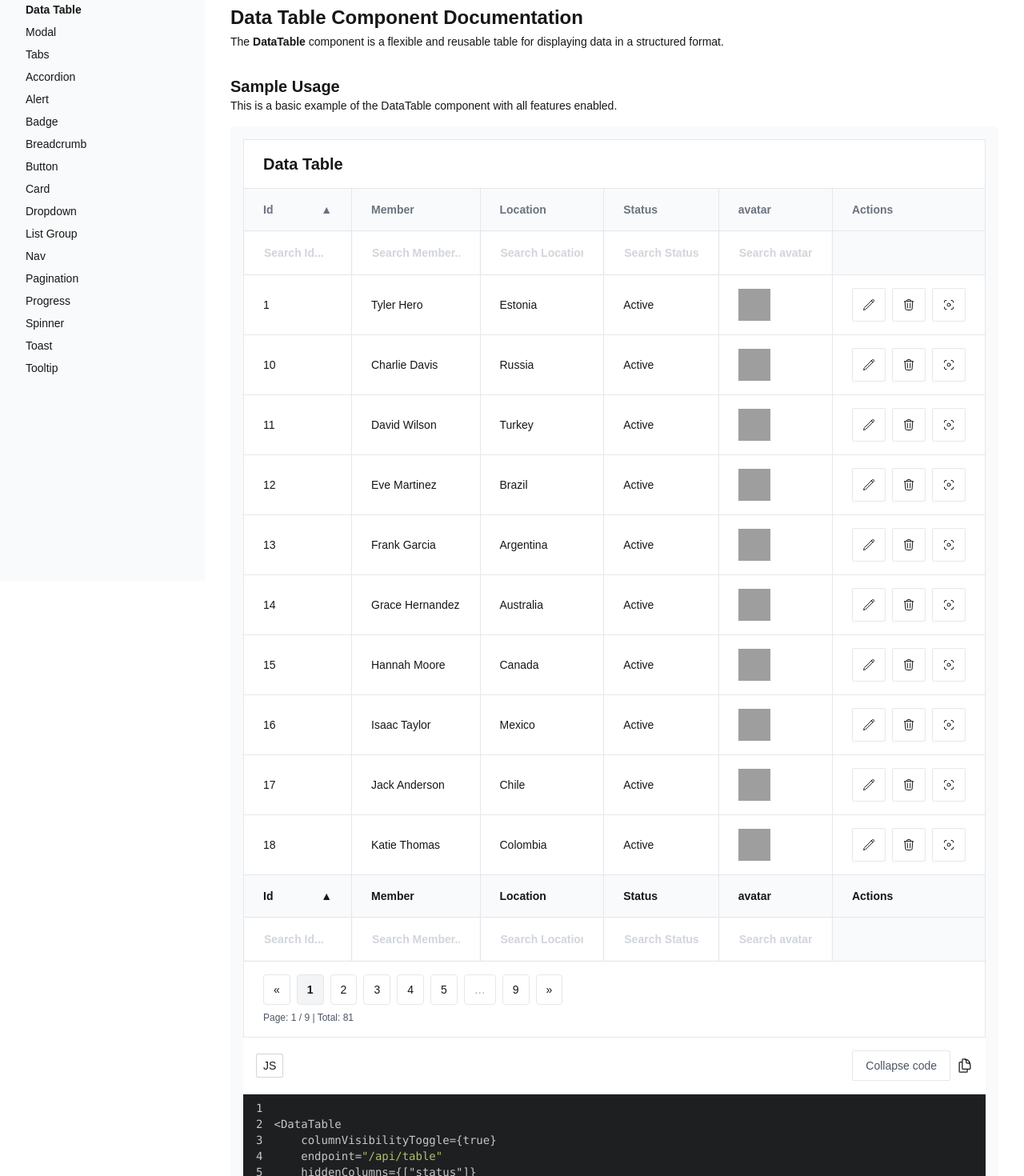
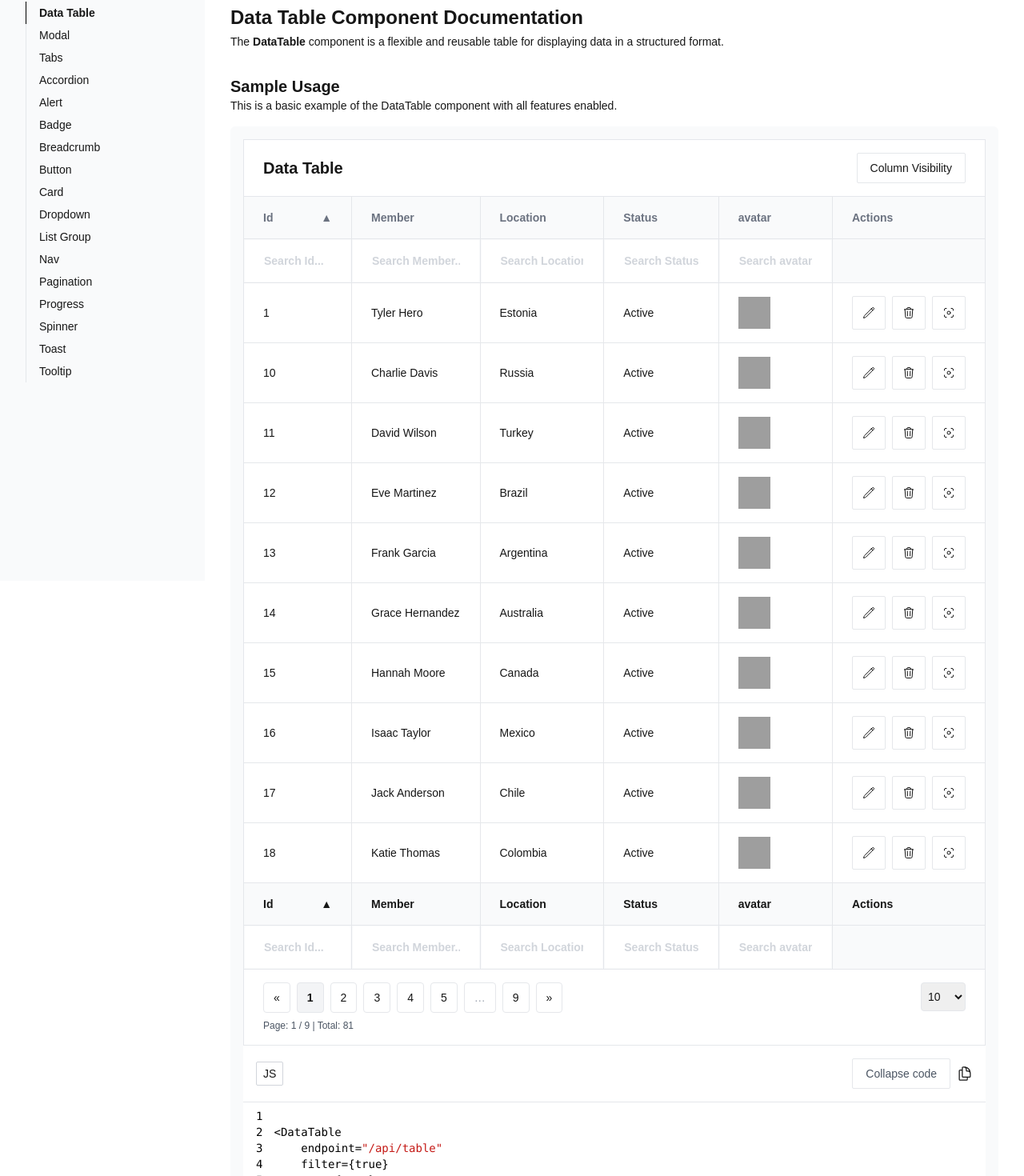
Before and after one commit to kenangundogan/cms, a Next.js app: page /docs/datatable in a window 1280 px wide. Shown: the part 154-1624 px from the top of the page at 80% size. Built offline with nearby package versions, Linux system fonts and the light colour scheme; grey boxes are pictures that could not be loaded.

Commit message:
refactor CodeCard and DataTable components; update styling for consistency and enhance example documentation

```diff
--- a/src/app/components/ui/CodeCard.jsx
+++ b/src/app/components/ui/CodeCard.jsx
@@ -53,7 +53,7 @@ const CodeCard = ({ codeSnippets }) => {
                     <div>
                         <SyntaxHighlighter
                             language={selectedLanguage}
-                            style={hybrid}
+                            style={xcode}
                             showLineNumbers
                             className="text-sm"
                         >
--- a/src/app/components/ui/datatable/Container.js
+++ b/src/app/components/ui/datatable/Container.js
@@ -275,8 +275,8 @@ export default function Container({
                     </div>
                 </>
             ) : !errorMessage ? (
-                <div data-type="DataTable" className="p-4">
-                    <div data-type="DataTableWrapper" className="w-full bg-white border rounded-xl text-sm">
+                <div data-type="DataTable">
+                    <div data-type="DataTableWrapper" className="w-full bg-white border text-sm">
                         <p className="py-4 px-6">Yükleniyor...</p>
                     </div>
                 </div>
--- a/src/app/docs/datatable/example/_sample.js
+++ b/src/app/docs/datatable/example/_sample.js
@@ -8,9 +8,10 @@ const SampleExample = () => {
     const basicExample = {
         JS: `
 <DataTable
+    endpoint="/api/table"
+    filter={true}
+    sort={true}
     columnVisibilityToggle={true}
-    endpoint="/api/table"
-    hiddenColumns={["status"]}
     showControls={{
         active: true,
         options: [10, 20, 40, 60, 100, 121],
@@ -31,8 +32,6 @@ const SampleExample = () => {
             links: "links",
         },
     }}
-    filter={true}
-    sort={true}
     customColumns={[
         {
             field: "avatar",
@@ -83,9 +82,13 @@ const SampleExample = () => {
 
 
                     <DataTable
-                        // endpoint="http://127.0.0.1:8000/api/articles"
                         endpoint="http://localhost:3000/api/table"
                         responseMapping={{ data: "data" }}
+                        columnVisibilityToggle={true}
+                        showControls={{
+                            active: true,
+                            options: [10, 20, 40, 60, 100, 120],
+                        }}
                         sort={true}
                         filter={true}
                         pagination={{
--- a/src/app/docs/layout.js
+++ b/src/app/docs/layout.js
@@ -69,9 +69,9 @@ export default function PageLayout({ children }) {
                     </button>
                     <div className="min-h-screen h-screen relative w-full max-w-80 bg-gray-50 p-8 overflow-y-auto pb-52">
                         <h2 className="text-lg font-bold mb-4">Components</h2>
-                        <ul className="space-y-2 text-sm">
+                        <ul className="text-sm">
                             {docs.map((doc, index) => (
-                                <li key={index} className={pathname === doc.url ? "font-bold" : ""}>
+                                <li key={index} className={`border-l py-1 pl-4 ${pathname === doc.url ? "font-bold border-l-black" : ""}`}>
                                     <a href={doc.url}>{doc.title}</a>
                                 </li>
                             ))}
```
